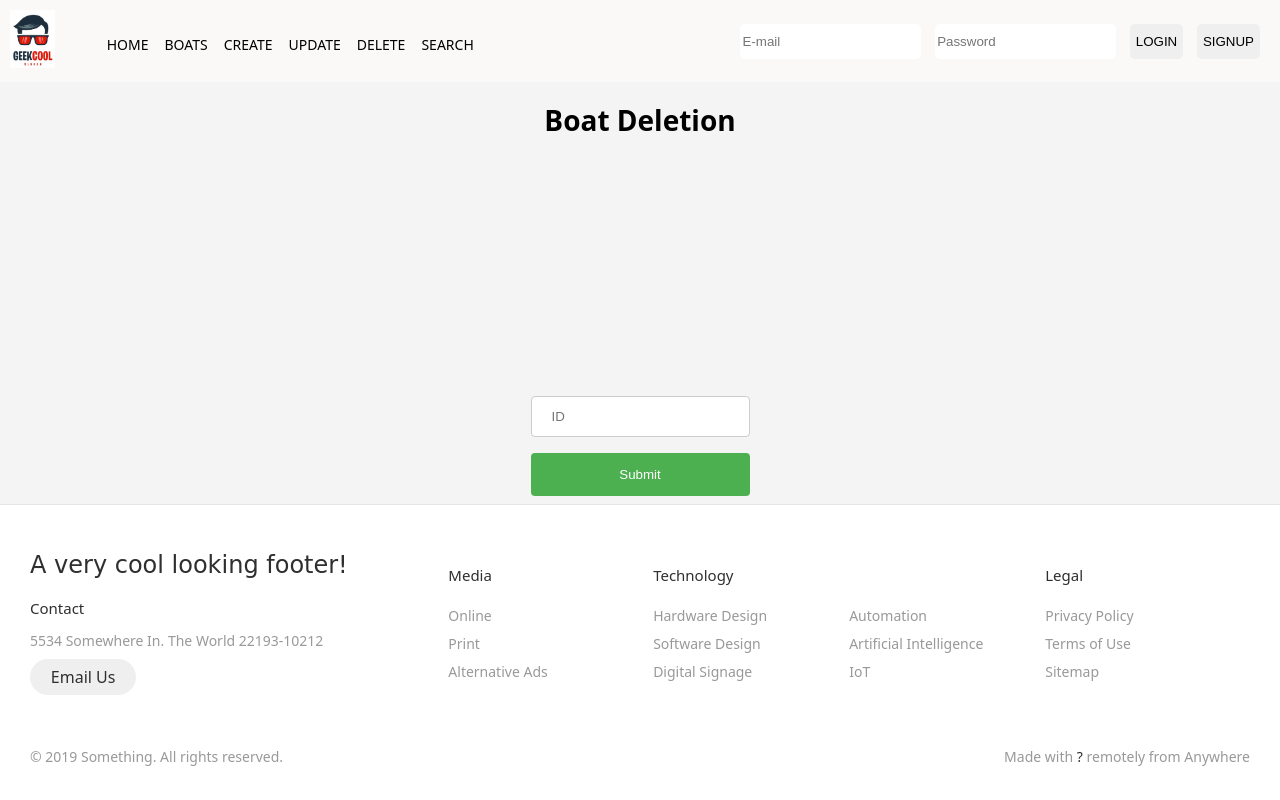
After one commit to Pious726/CSET160Flask, a Flask app: page /boatDelete in a window 1280 px wide. The commit adds this page. Run offline with Flask 3, Linux system fonts and the light colour scheme.

Commit message:
currently creating the delete boats route

```diff
--- a/main.py
+++ b/main.py
@@ -28,6 +28,17 @@ def createBoat():
     except:
         return render_template('boat_create.html', error = "Failed", success = None)
 
+@app.route('/boatDelete', methods=["GET"])
+def getBoat2():
+    return render_template('boat_delete.html')
+
+@app.route('/boatDelete', methods=["POST"])
+def deleteBoat():
+    try:
+        conn.execute(text('delete from boats where id = '))
+        return render_template('boat_delete.html', error = None, success = "Successful")
+    except:
+        return render_template('boat_delete.html', error = "Failed", success = None)
 
 
 
--- a/static/styles/header.css
+++ b/static/styles/header.css
@@ -46,6 +46,34 @@ h1{
 header a{
     text-decoration:none;
     color:black;
+}
+
+.body{
+    margin: auto;
+}
+.input_field {
+  width: 100%;
+  padding: 12px 20px;
+  margin: 8px 0;
+  display: inline-block;
+  border: 1px solid #ccc;
+  border-radius: 4px;
+  box-sizing: border-box;
+}
+
+.input_submit {
+  width: 100%;
+  background-color: #4CAF50;
+  color: white;
+  padding: 14px 20px;
+  margin: 8px 0;
+  border: none;
+  border-radius: 4px;
+  cursor: pointer;
+}
+
+.input_submit:hover {
+  background-color: #45a049;
 }
 
 /* FOOTER */
--- a/templates/base.html
+++ b/templates/base.html
@@ -12,11 +12,11 @@
           <img src="../static/images/logo.jpg" alt="Logo" class="logo">
           <ul class="barItem">
             <li><a>HOME</a></li>
-            <li><a href="boats.html">BOATS</a></li>
-            <li><a href="boat_create.html">CREATE</a></li>
-            <li><a href="boat_update.html">UPDATE</a></li>
-            <li><a href="boat_delete.html">DELETE</a></li>
-            <li><a href="boat_search.html">SEARCH</a></li>
+            <li><a href="/boats">BOATS</a></li>
+            <li><a href="/boatCreate">CREATE</a></li>
+            <li><a href="/boatUpdate">UPDATE</a></li>
+            <li><a href="/boatDelete">DELETE</a></li>
+            <li><a href="/boatSearch">SEARCH</a></li>
           </ul>
         </div>
 
--- /dev/null
+++ b/templates/boat_delete.html
@@ -0,0 +1,19 @@
+{% extends "base.html" %}
+{% block body %}
+    <h1>Boat Deletion</h1>
+    <div class="body">
+
+        {% if error %}
+            <h2>{{error}}</h2>
+        {% endif %}
+
+        {% if success %}
+            <h2>{{success}}</h2>
+        {% endif %}
+
+        <form action="/boatDelete" method="POST">
+            <input type="number" name="id" placeholder="ID" class="input_field"> <br>
+            <input type="submit" value="Submit" class="input_submit">
+        </form>
+    </div>
+{% endblock %}
```
Also changed, not shown: templates/boat_create.html (+0 -30 lines).
